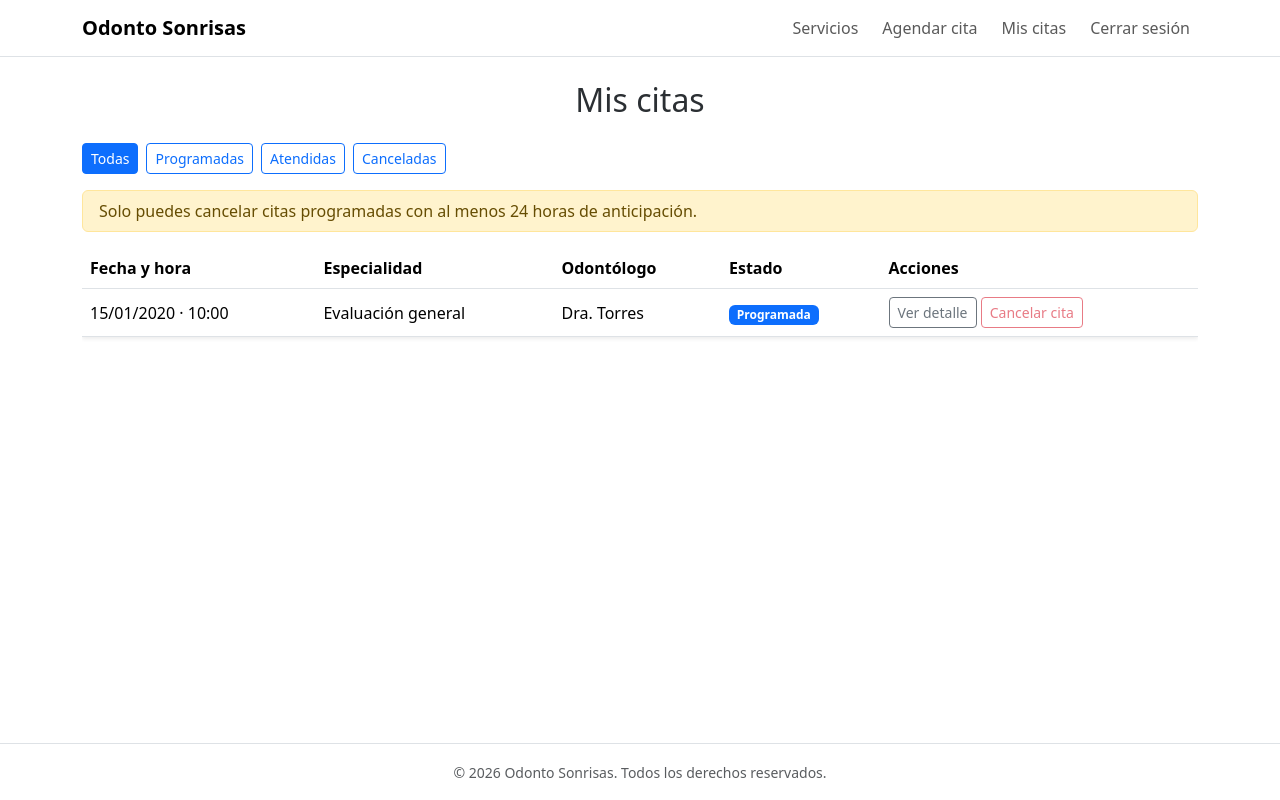
After one commit to nedarlin/Proyecto-Final, a Laravel app: page /citas in a window 1280 px wide. The commit adds this page. Run offline with Laravel 12, Linux system fonts and the light colour scheme; the visitor is signed in with stand-in values (Sample User, id 1); data comes from the database, SQL or seed files in the repository; tables that the repository leaves empty hold one stand-in row (values such as "Sample post").

Commit message:
Mis citas

```diff
--- a/app/Http/Controllers/CitaControlador.php
+++ b/app/Http/Controllers/CitaControlador.php
@@ -106,10 +106,78 @@ class CitaControlador extends Controller
             Cita::create($campos);
         }
 
-        return redirect()->route('citas.agendar')->with(
+        return redirect()->route('citas.mis')->with(
             'exito',
             'Cita confirmada: ' . $servicio->nombre . ' con ' . $odontologo->nombres .
             ', el ' . date('d/m/Y', strtotime($datos['fecha'])) . ' a las ' . $datos['hora'] . '.'
         );
     }
+
+    public function mis(Request $request)
+    {
+        if (!session()->has('paciente_id')) {
+            return redirect()->route('login')
+                ->withErrors(['correo' => 'Inicia sesión para ver tus citas.']);
+        }
+
+        $filtro = $request->query('estado', 'Todas');
+        if (!in_array($filtro, ['Todas', 'Programada', 'Atendida', 'Cancelada'], true)) {
+            $filtro = 'Todas';
+        }
+
+        $consulta = Cita::with(['servicio', 'odontologo'])
+            ->where('id_paciente', session('paciente_id'));
+
+        if ($filtro !== 'Todas') {
+            $consulta->where('estado', $filtro);
+        }
+
+        $citas = $consulta->orderBy('fecha', 'desc')->orderBy('hora', 'desc')->get();
+
+        $tieneCitas = Cita::where('id_paciente', session('paciente_id'))->exists();
+
+        $detalle = null;
+        if ($request->query('ver')) {
+            $detalle = Cita::with(['servicio', 'odontologo'])
+                ->where('id_cita', $request->query('ver'))
+                ->where('id_paciente', session('paciente_id'))
+                ->first();
+        }
+
+        return view('citas.mis', [
+            'citas'      => $citas,
+            'filtro'     => $filtro,
+            'tieneCitas' => $tieneCitas,
+            'detalle'    => $detalle,
+        ]);
+    }
+
+    public function cancelar(Request $request, $id)
+    {
+        if (!session()->has('paciente_id')) {
+            return redirect()->route('login');
+        }
+
+        $request->validate(
+            ['motivo' => 'required|max:150'],
+            ['motivo.required' => 'Indica el motivo de la cancelación.']
+        );
+
+        $cita = Cita::where('id_cita', $id)
+            ->where('id_paciente', session('paciente_id'))
+            ->firstOrFail();
+
+        if (!$cita->puedeCancelarse()) {
+            return redirect()->route('citas.mis')->withErrors([
+                'cancelar' => 'Solo puedes cancelar citas programadas con al menos 24 horas de anticipación.',
+            ]);
+        }
+
+        $cita->update([
+            'estado'             => 'Cancelada',
+            'motivo_cancelacion' => $request->motivo,
+        ]);
+
+        return redirect()->route('citas.mis')->with('exito', 'La cita fue cancelada correctamente.');
+    }
 }
--- a/app/Models/Cita.php
+++ b/app/Models/Cita.php
@@ -29,4 +29,12 @@ class Cita extends Model
     {
         return $this->belongsTo(Servicio::class, 'id_servicio', 'id_servicio');
     }
+    public function puedeCancelarse(): bool
+    {
+        if ($this->estado !== 'Programada') {
+            return false;
+        }
+        $inicioCita = strtotime($this->fecha . ' ' . $this->hora);
+        return ($inicioCita - time()) >= 24 * 60 * 60;
+    }
 }
--- /dev/null
+++ b/resources/views/citas/mis.blade.php
@@ -0,0 +1,138 @@
+@extends('layouts.app')
+
+@section('content')
+<div class="container py-4">
+    <h2 class="text-center mb-4">Mis citas</h2>
+
+    @if (session('exito'))
+        <div class="alert alert-success">{{ session('exito') }}</div>
+    @endif
+
+    @if ($errors->any())
+        <div class="alert alert-danger">
+            @foreach ($errors->all() as $error)
+                <div>{{ $error }}</div>
+            @endforeach
+        </div>
+    @endif
+
+    @if (!$tieneCitas)
+        <div class="card card-body text-center shadow-sm">
+            <p class="mb-3">Aún no tienes citas registradas.</p>
+            <div><a href="{{ route('citas.agendar') }}" class="btn btn-primary">Agendar cita</a></div>
+        </div>
+    @else
+        <div class="d-flex flex-wrap gap-2 mb-3">
+            @foreach (['Todas' => 'Todas', 'Programada' => 'Programadas', 'Atendida' => 'Atendidas', 'Cancelada' => 'Canceladas'] as $valor => $texto)
+                <a href="{{ route('citas.mis', ['estado' => $valor]) }}"
+                   class="btn btn-sm {{ $filtro === $valor ? 'btn-primary' : 'btn-outline-primary' }}">
+                    {{ $texto }}
+                </a>
+            @endforeach
+        </div>
+
+        <div class="alert alert-warning py-2">
+            Solo puedes cancelar citas programadas con al menos 24 horas de anticipación.
+        </div>
+
+        @if ($citas->isEmpty())
+            <div class="alert alert-info">No hay citas en esta categoría.</div>
+        @else
+            <div class="table-responsive">
+                <table class="table table-hover align-middle bg-white shadow-sm">
+                    <thead>
+                        <tr>
+                            <th>Fecha y hora</th>
+                            <th>Especialidad</th>
+                            <th>Odontólogo</th>
+                            <th>Estado</th>
+                            <th>Acciones</th>
+                        </tr>
+                    </thead>
+                    <tbody>
+                        @foreach ($citas as $cita)
+                            <tr>
+                                <td>{{ date('d/m/Y', strtotime($cita->fecha)) }} · {{ substr($cita->hora, 0, 5) }}</td>
+                                <td>{{ $cita->servicio->nombre }}</td>
+                                <td>{{ $cita->odontologo->nombres }}</td>
+                                <td>
+                                    @php
+                                        $colores = [
+                                            'Programada'  => 'primary',
+                                            'En atención' => 'warning',
+                                            'Atendida'    => 'success',
+                                            'Cancelada'   => 'secondary',
+                                        ];
+                                    @endphp
+                                    <span class="badge text-bg-{{ $colores[$cita->estado] }}">{{ $cita->estado }}</span>
+                                </td>
+                                <td class="text-nowrap">
+                                    <a href="{{ route('citas.mis', ['estado' => $filtro, 'ver' => $cita->id_cita]) }}"
+                                       class="btn btn-sm btn-outline-secondary">Ver detalle</a>
+
+                                    @if ($cita->estado === 'Programada')
+                                        @if ($cita->puedeCancelarse())
+                                            <button type="button" class="btn btn-sm btn-outline-danger"
+                                                    data-bs-toggle="modal"
+                                                    data-bs-target="#cancelar-{{ $cita->id_cita }}">
+                                                Cancelar cita
+                                            </button>
+                                        @else
+                                            <button type="button" class="btn btn-sm btn-outline-danger" disabled
+                                                    title="Faltan menos de 24 horas">Cancelar cita</button>
+                                        @endif
+                                    @endif
+                                </td>
+                            </tr>
+                        @endforeach
+                    </tbody>
+                </table>
+            </div>
+        @endif
+
+        @if ($detalle)
+            <div class="card card-body shadow-sm mt-3">
+                <h5>Detalle de la cita</h5>
+                <ul class="list-unstyled mb-0">
+                    <li><strong>Especialidad:</strong> {{ $detalle->servicio->nombre }}</li>
+                    <li><strong>Odontólogo:</strong> {{ $detalle->odontologo->nombres }}</li>
+                    <li><strong>Fecha:</strong> {{ date('d/m/Y', strtotime($detalle->fecha)) }}</li>
+                    <li><strong>Hora:</strong> {{ substr($detalle->hora, 0, 5) }}</li>
+                    <li><strong>Estado:</strong> {{ $detalle->estado }}</li>
+                    @if ($detalle->estado === 'Cancelada')
+                        <li><strong>Motivo de cancelación:</strong> {{ $detalle->motivo_cancelacion }}</li>
+                    @endif
+                </ul>
+            </div>
+        @endif
+
+        @foreach ($citas as $cita)
+            @if ($cita->puedeCancelarse())
+                <div class="modal fade" id="cancelar-{{ $cita->id_cita }}" tabindex="-1" aria-hidden="true">
+                    <div class="modal-dialog modal-dialog-centered">
+                        <form method="POST" action="{{ route('citas.cancelar', $cita->id_cita) }}" class="modal-content">
+                            @csrf
+                            <div class="modal-header">
+                                <h5 class="modal-title">Cancelar cita</h5>
+                                <button type="button" class="btn-close" data-bs-dismiss="modal" aria-label="Cerrar"></button>
+                            </div>
+                            <div class="modal-body">
+                                <p>
+                                    {{ $cita->servicio->nombre }} con {{ $cita->odontologo->nombres }},
+                                    el {{ date('d/m/Y', strtotime($cita->fecha)) }} a las {{ substr($cita->hora, 0, 5) }}.
+                                </p>
+                                <label class="form-label">Motivo de la cancelación</label>
+                                <input type="text" name="motivo" class="form-control" maxlength="150" required>
+                            </div>
+                            <div class="modal-footer">
+                                <button type="button" class="btn btn-outline-secondary" data-bs-dismiss="modal">Volver</button>
+                                <button type="submit" class="btn btn-danger">Confirmar cancelación</button>
+                            </div>
+                        </form>
+                    </div>
+                </div>
+            @endif
+        @endforeach
+    @endif
+</div>
+@endsection
--- a/resources/views/layouts/app.blade.php
+++ b/resources/views/layouts/app.blade.php
@@ -29,6 +29,9 @@
                         <a class="nav-link" href="{{ route('citas.agendar') }}">Agendar cita</a>
                     </li>
                     <li class="nav-item">
+                        <a class="nav-link" href="{{ route('citas.mis') }}">Mis citas</a>
+                    </li>
+                    <li class="nav-item">
                         <form method="POST" action="{{ route('logout') }}">
                             @csrf
                             <button class="btn btn-link nav-link">Cerrar sesión</button>
--- a/routes/web.php
+++ b/routes/web.php
@@ -17,3 +17,6 @@ Route::post('/logout', [AuthControlador::class, 'logout'])->name('logout');
 
 Route::get('/citas/agendar', [CitaControlador::class, 'agendar'])->name('citas.agendar');
 Route::post('/citas', [CitaControlador::class, 'confirmar'])->name('citas.confirmar');
+
+Route::get('/citas', [CitaControlador::class, 'mis'])->name('citas.mis');                      // CUS07
+Route::post('/citas/{id}/cancelar', [CitaControlador::class, 'cancelar'])->name('citas.cancelar'); // CUS06
```
Also changed, not shown: database/migrations/2026_11_20_044214_create_cita_table.php, 1 other file.
